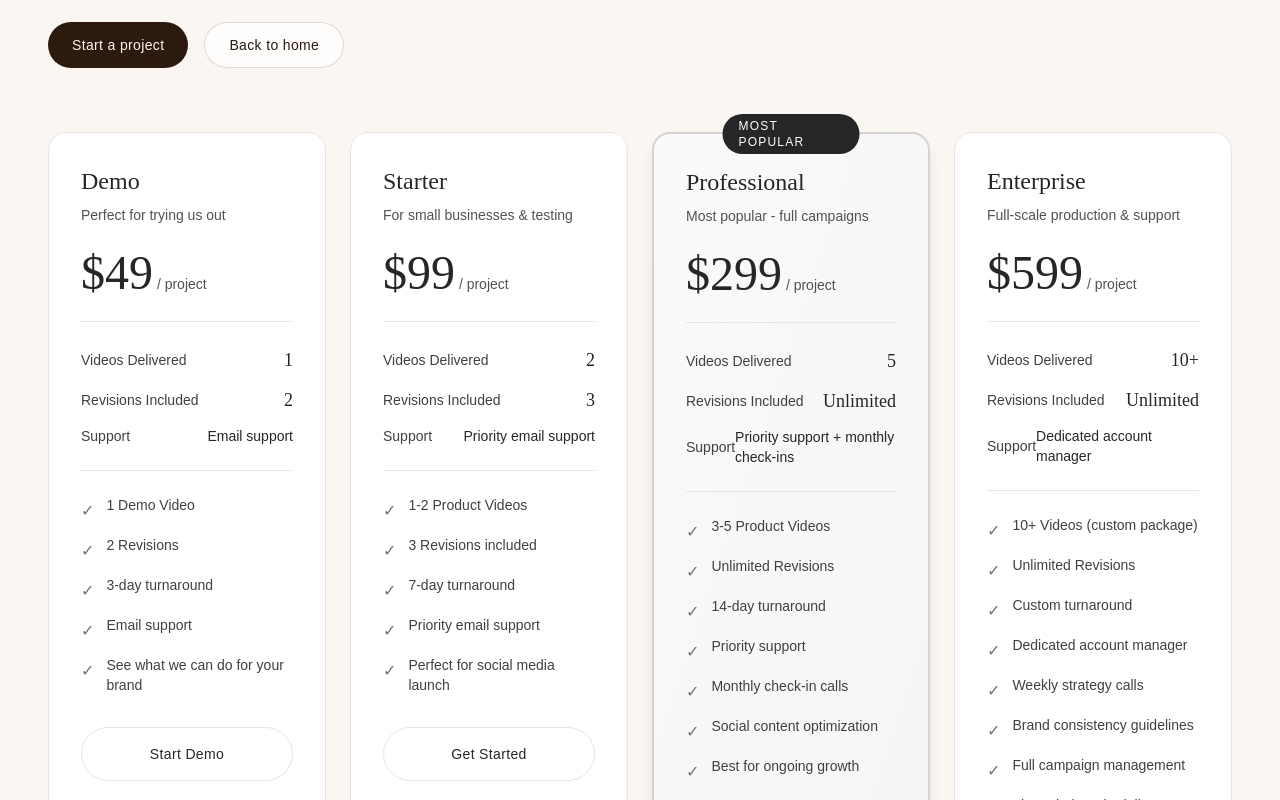
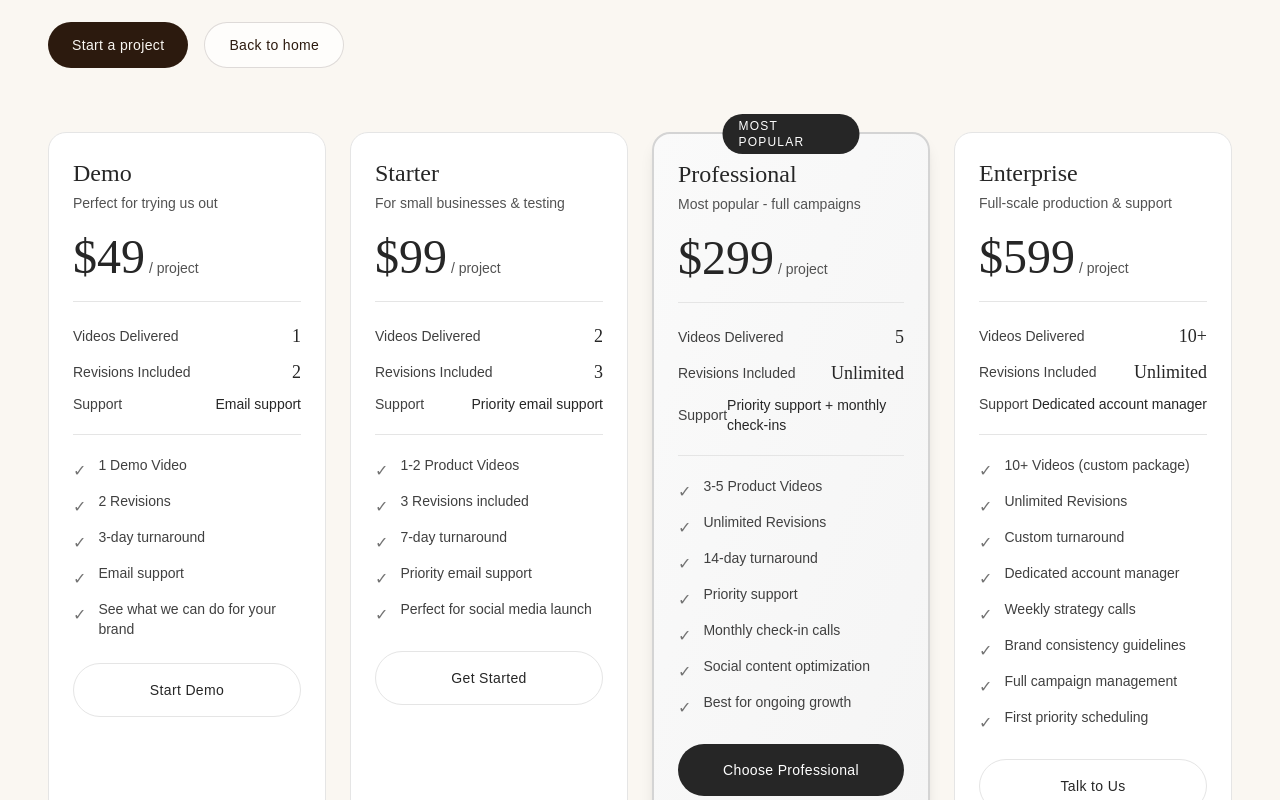
Before and after one commit to Abkas/ARCO_VISION_V-, a React (Vite) app in the folder Frontend/: page /plans in a window 1280 px wide. Shown: the part 400-1200 px from the top of the page. Built offline with nearby package versions, Linux system fonts and the light colour scheme; no server answers; a web font is replaced by a local one.

Commit message:
update: ui_fixes

```diff
--- a/Frontend/src/components/Navbar.tsx
+++ b/Frontend/src/components/Navbar.tsx
@@ -1,16 +1,37 @@
 import { useEffect, useState } from "react";
 import { motion } from "framer-motion";
-import { useNavigate } from "react-router-dom";
+import { useNavigate, useLocation } from "react-router-dom";
 
 export default function Navbar() {
   const [scrolled, setScrolled] = useState(false);
   const navigate = useNavigate();
+  const location = useLocation();
 
   useEffect(() => {
     const onScroll = () => setScrolled(window.scrollY > 80);
     window.addEventListener("scroll", onScroll);
     return () => window.removeEventListener("scroll", onScroll);
   }, []);
+
+  const scrollToSection = (sectionId: string) => {
+    // If not on home page, navigate to home first
+    if (location.pathname !== "/") {
+      navigate("/");
+      // Use setTimeout to allow navigation to complete
+      setTimeout(() => {
+        const element = document.getElementById(sectionId);
+        if (element) {
+          element.scrollIntoView({ behavior: "smooth" });
+        }
+      }, 100);
+    } else {
+      // Already on home page, just scroll
+      const element = document.getElementById(sectionId);
+      if (element) {
+        element.scrollIntoView({ behavior: "smooth" });
+      }
+    }
+  };
 
   return (
     <motion.nav
@@ -32,7 +53,7 @@ export default function Navbar() {
         </button>
         <div className="hidden items-center gap-8 md:flex">
           <button
-            onClick={() => navigate("/#work")}
+            onClick={() => scrollToSection("work")}
             className={`font-sans text-sm tracking-wide transition-colors font-medium ${
               scrolled ? "text-[#2C1A0E] hover:text-[#B8956A]" : "text-white drop-shadow-md hover:text-[#B8956A]"
             }`}
@@ -40,7 +61,7 @@ export default function Navbar() {
             Work
           </button>
           <button
-            onClick={() => navigate("/#services")}
+            onClick={() => scrollToSection("services")}
             className={`font-sans text-sm tracking-wide transition-colors font-medium ${
               scrolled ? "text-[#2C1A0E] hover:text-[#B8956A]" : "text-white drop-shadow-md hover:text-[#B8956A]"
             }`}
@@ -64,7 +85,7 @@ export default function Navbar() {
             About
           </button>
           <button
-            onClick={() => navigate("/#contact")}
+            onClick={() => scrollToSection("contact")}
             className={`rounded-full border px-5 py-2 font-sans text-sm backdrop-blur-md transition-all font-medium ${
               scrolled
                 ? "border-[#B8956A] bg-[#B8956A]/10 text-[#2C1A0E] hover:bg-[#B8956A] hover:text-white"
--- a/Frontend/src/components/Pricing.tsx
+++ b/Frontend/src/components/Pricing.tsx
@@ -12,14 +12,14 @@ export default function Pricing({ compact = false }: PricingProps) {
   const visibleTiers = compact ? pricingTiers.slice(0, 3) : pricingTiers;
 
   return (
-    <section id="pricing" className="relative bg-[#FAF7F2] px-6 py-16 md:px-12 md:py-24 pb-0 md:pb-0">
+    <section id="pricing" className="relative bg-[#FAF7F2] px-6 py-8 md:px-12 md:py-12 pb-0 md:pb-0">
       <div className="mx-auto max-w-[1440px]">
         <motion.div
           initial={{ opacity: 0, y: 30 }}
           whileInView={{ opacity: 1, y: 0 }}
           viewport={{ once: true }}
           transition={{ duration: 0.8 }}
-          className="mb-16 max-w-2xl"
+          className="mb-10 max-w-2xl"
         >
           <p className="font-sans text-[11px] tracking-[0.3em] uppercase text-[#B8956A]">
             {compact ? "Plans at a glance" : "Transparent Pricing"}
@@ -35,7 +35,7 @@ export default function Pricing({ compact = false }: PricingProps) {
               </>
             )}
           </h2>
-          <p className="mt-6 max-w-lg font-sans text-base font-light leading-relaxed text-[#2C1A0E]/70">
+          <p className="mt-4 max-w-lg font-sans text-base font-light leading-relaxed text-[#2C1A0E]/70">
             {compact
               ? "The home page shows the most relevant options. Open the full plans page for a detailed comparison, deliverables, and recommendations."
               : "From testing our craft with a demo, to full-scale campaigns. Choose what fits your needs."}
@@ -45,7 +45,7 @@ export default function Pricing({ compact = false }: PricingProps) {
         {compact ? (
           <>
             {/* Mobile: Show 3 smaller summary cards */}
-            <div className="md:hidden grid grid-cols-1 gap-4">
+            <div className="md:hidden grid grid-cols-1 gap-3">
               {visibleTiers.map((tier) => (
                 <div
                   key={tier.id}
@@ -90,14 +90,14 @@ export default function Pricing({ compact = false }: PricingProps) {
             </div>
 
             {/* Desktop: Show all 4 detailed cards */}
-            <div className="hidden md:grid grid-cols-1 gap-6 md:grid-cols-2 lg:grid-cols-4">
+            <div className="hidden md:grid grid-cols-1 gap-5 md:grid-cols-2 lg:grid-cols-4">
               {pricingTiers.map((tier, index) => (
                 <PricingCard key={tier.id} tier={tier} index={index} />
               ))}
             </div>
           </>
         ) : (
-          <div className="grid grid-cols-1 gap-6 md:grid-cols-2 lg:grid-cols-4">
+          <div className="grid grid-cols-1 gap-5 md:grid-cols-2 lg:grid-cols-4">
             {visibleTiers.map((tier, index) => (
               <PricingCard key={tier.id} tier={tier} index={index} />
             ))}
--- a/Frontend/src/components/PricingCard.tsx
+++ b/Frontend/src/components/PricingCard.tsx
@@ -32,7 +32,7 @@ export default function PricingCard({ tier, index }: { tier: PricingTier; index:
       whileInView={{ opacity: 1, y: 0 }}
       viewport={{ once: true }}
       transition={{ duration: 0.6, delay: index * 0.1 }}
-      className={`relative rounded-2xl p-8 transition-all duration-300 ${
+      className={`relative rounded-2xl p-6 transition-all duration-300 ${
         tier.popular
           ? "border-2 border-neutral-300 bg-gradient-to-br from-neutral-50 to-neutral-100 shadow-lg"
           : "border border-neutral-200 bg-white hover:shadow-lg hover:border-neutral-300"
@@ -46,17 +46,17 @@ export default function PricingCard({ tier, index }: { tier: PricingTier; index:
         </div>
       )}
 
-      <div className="mb-6">
+      <div className="mb-5">
         <h3 className="font-display text-2xl font-light text-neutral-800">{tier.name}</h3>
-        <p className="mt-2 font-sans text-sm text-neutral-600">{tier.description}</p>
+        <p className="mt-1 font-sans text-sm text-neutral-600">{tier.description}</p>
       </div>
 
-      <div className="mb-6">
+      <div className="mb-5">
         <span className="font-display text-5xl font-light text-neutral-800">${tier.price}</span>
         <span className="font-sans text-sm text-neutral-600"> / project</span>
       </div>
 
-      <div className="mb-6 space-y-3 border-t border-b border-neutral-200 py-6">
+      <div className="mb-5 space-y-2 border-t border-b border-neutral-200 py-5">
         <div className="flex justify-between items-center">
           <span className="font-sans text-sm text-neutral-700">Videos Delivered</span>
           <span className="font-display text-lg font-light text-neutral-800">{tier.videos}</span>
@@ -71,7 +71,7 @@ export default function PricingCard({ tier, index }: { tier: PricingTier; index:
         </div>
       </div>
 
-      <ul className="mb-8 space-y-3">
+      <ul className="mb-6 space-y-2">
         {tier.features.map((feature, i) => (
           <li key={i} className="flex items-start gap-3">
             <span className="text-neutral-500 mt-1">✓</span>
```
